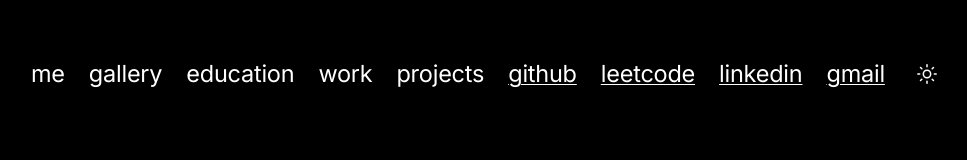
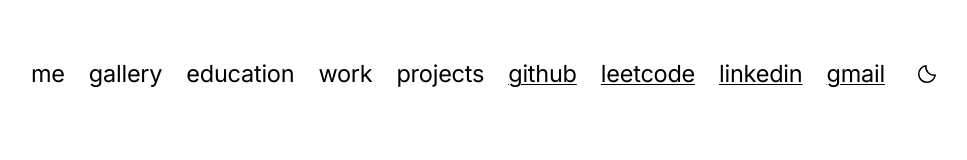
Before and after one commit to jaiminjariwala/jaiminjariwala, a Next.js app in the folder next/: page / in a window 1280 px wide. Shown: the top 160 px of the page, without its empty margins (152-1119 px from the left). Built offline with nearby package versions, Linux system fonts and the light colour scheme; no server answers; a web font is replaced by a local one.

Commit message:
Default to light theme and remember choice for tab session

```diff
--- a/next/src/app/layout.js
+++ b/next/src/app/layout.js
@@ -32,9 +32,9 @@ export const viewport = {
 
 export default function RootLayout({ children }) {
   return (
-    <html lang="en" data-theme="dark" suppressHydrationWarning>
+    <html lang="en" data-theme="light" suppressHydrationWarning>
       <head>
-        <script dangerouslySetInnerHTML={{ __html: `try{document.documentElement.dataset.theme=localStorage.getItem('portfolio-theme')==='light'?'light':'dark'}catch{}` }} />
+        <script dangerouslySetInnerHTML={{ __html: `try{document.documentElement.dataset.theme=sessionStorage.getItem('portfolio-theme')==='dark'?'dark':'light'}catch{}` }} />
       </head>
       <body className={`${inter.variable} ${shortStack.variable} ${inter.className}`}>
         <ClientShell>
--- a/next/src/components/ThemeToggle.jsx
+++ b/next/src/components/ThemeToggle.jsx
@@ -3,7 +3,7 @@
 import { useEffect, useState } from "react";
 
 export default function ThemeToggle() {
-  const [dark, setDark] = useState(true);
+  const [dark, setDark] = useState(false);
   useEffect(() => {
     const sync = () => setDark(document.documentElement.dataset.theme !== "light");
     sync();
@@ -14,7 +14,7 @@ export default function ThemeToggle() {
   const toggle = () => {
     const theme = document.documentElement.dataset.theme === "dark" ? "light" : "dark";
     document.documentElement.dataset.theme = theme;
-    try { localStorage.setItem("portfolio-theme", theme); } catch {}
+    try { sessionStorage.setItem("portfolio-theme", theme); } catch {}
     window.dispatchEvent(new Event("portfolio-theme-change"));
   };
 
```
